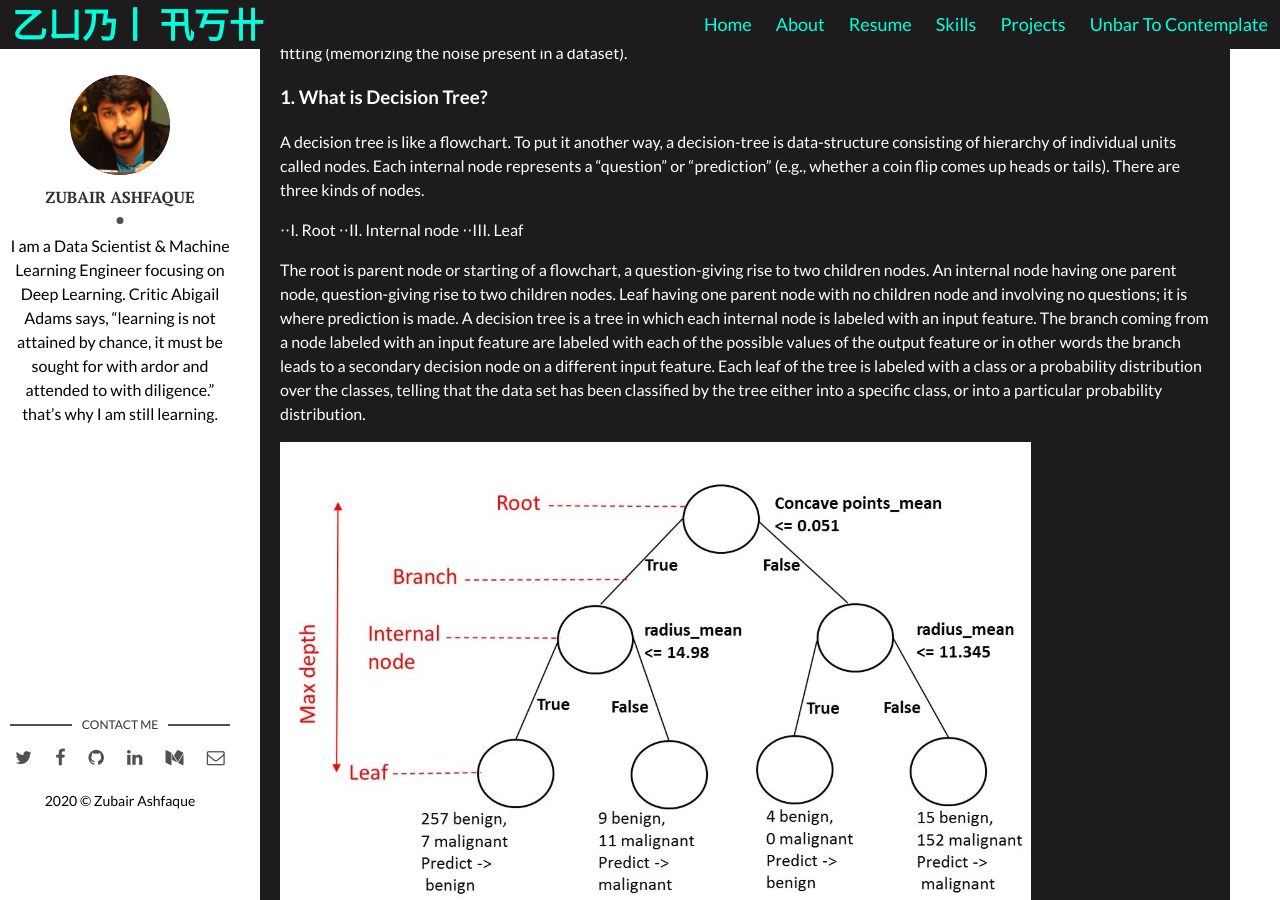
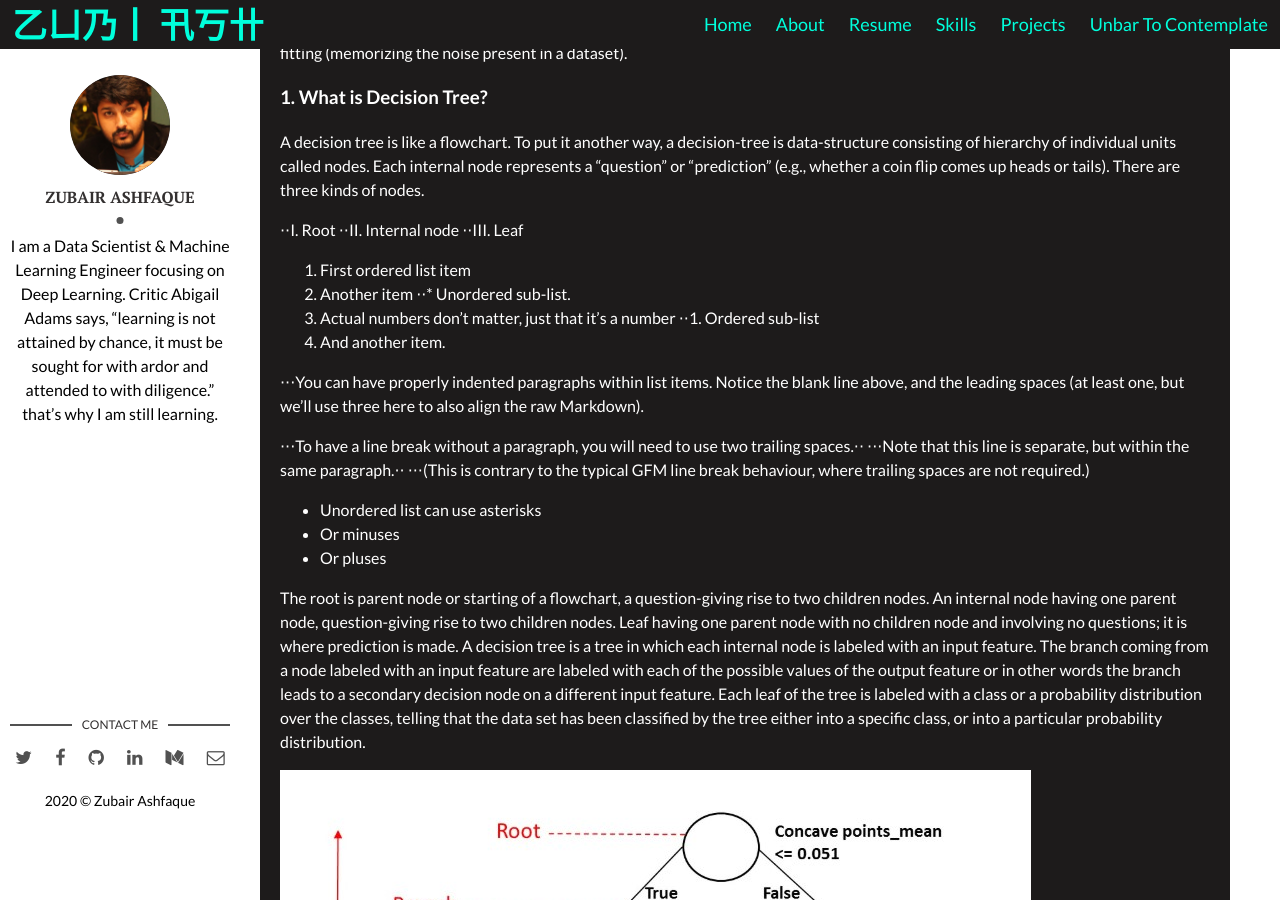
Before and after one commit to zubairashfaque/my-site, a Jekyll site: the page built from _posts/2020-01-16-Tree-Based-Modeling-from-Scratch-(Python).markdown, in a window 1280 px wide and 900 px high, scrolled down 966 px. Built offline with Jekyll 4.4.1, drawn with Linux system fonts in a browser that asks for light colours; comment, search, counter and statistics services are not loaded.

Commit message:
Update 2020-01-16-Tree-Based-Modeling-from-Scratch-(Python).markdown

```diff
--- a/_posts/2020-01-16-Tree-Based-Modeling-from-Scratch-(Python).markdown
+++ b/_posts/2020-01-16-Tree-Based-Modeling-from-Scratch-(Python).markdown
@@ -28,6 +28,23 @@ There are three kinds of nodes.
   ⋅⋅II. Internal node
   ⋅⋅III. Leaf
 
+  1. First ordered list item
+2. Another item
+⋅⋅* Unordered sub-list.
+1. Actual numbers don't matter, just that it's a number
+⋅⋅1. Ordered sub-list
+4. And another item.
+
+⋅⋅⋅You can have properly indented paragraphs within list items. Notice the blank line above, and the leading spaces (at least one, but we'll use three here to also align the raw Markdown).
+
+⋅⋅⋅To have a line break without a paragraph, you will need to use two trailing spaces.⋅⋅
+⋅⋅⋅Note that this line is separate, but within the same paragraph.⋅⋅
+⋅⋅⋅(This is contrary to the typical GFM line break behaviour, where trailing spaces are not required.)
+
+* Unordered list can use asterisks
+- Or minuses
++ Or pluses
+
 The root is parent node or starting of a flowchart, a question-giving rise to two children nodes. An internal node having one parent node, question-giving rise to two children nodes. Leaf having one parent node with no children node and involving no questions; it is where prediction is made.
 A decision tree is a tree in which each internal node is labeled with an input feature. The branch coming from a node labeled with an input feature are labeled with each of the possible values of the output feature or in other words the branch leads to a secondary decision node on a different input feature. Each leaf of the tree is labeled with a class or a probability distribution over the classes, telling that the data set has been classified by the tree either into a specific class, or into a particular probability distribution.
 
```
